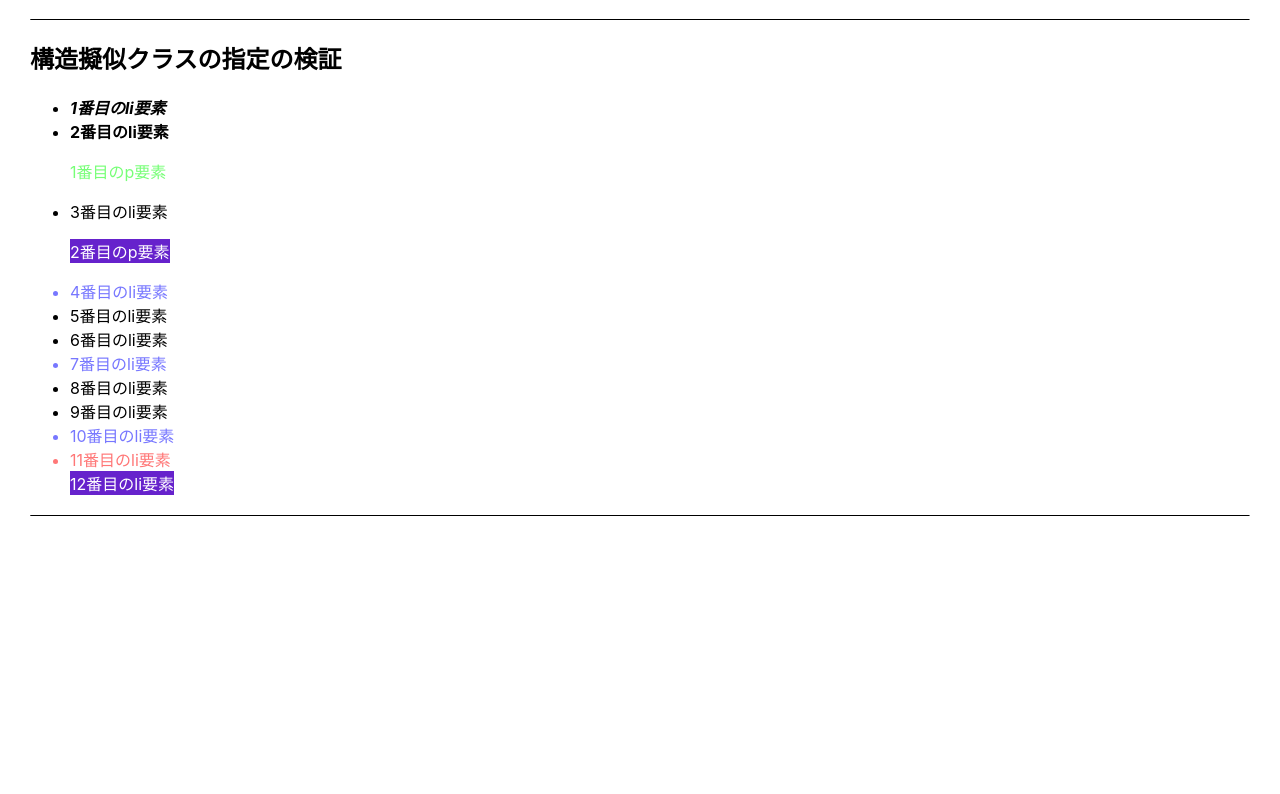
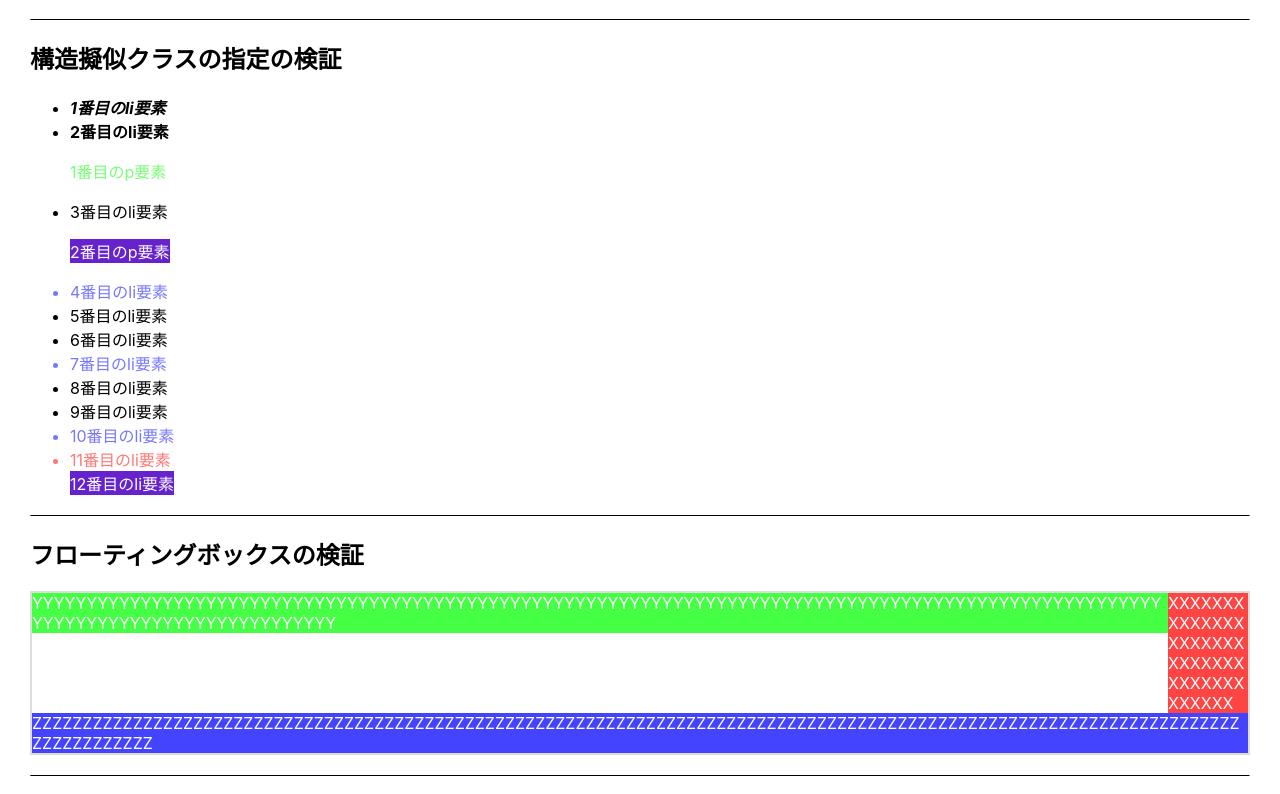
Before and after one commit to 02kK/nextjs-chaotic-playground, a Next.js app: page /playground/style in a window 1280 px wide. Shown: the part 396-1190 px from the top of the page. Before the commit the page ends 952 px from the top, so only its background shows below. Built offline with nearby package versions, Linux system fonts and the light colour scheme.

Commit message:
フローティングボックスの検証

```diff
--- a/src/pages/playground/style.tsx
+++ b/src/pages/playground/style.tsx
@@ -43,6 +43,20 @@ const Style = () => {
             <li>12番目のli要素</li>
           </ul>
         </SDiv2>
+        <SDivider />
+        <SDiv3>
+          <h2>フローティングボックスの検証</h2>
+          <h3></h3>
+          <div className="container_block">
+            <div className="a">XXXXXXXXXXXXXXXXXXXXXXXXXXXXXXXXXXXXXXXXX</div>
+            <div className="b">
+              YYYYYYYYYYYYYYYYYYYYYYYYYYYYYYYYYYYYYYYYYYYYYYYYYYYYYYYYYYYYYYYYYYYYYYYYYYYYYYYYYYYYYYYYYYYYYYYYYYYYYYYYYYYYYYYYYYYYYYYYYYYYYYYYYYYY
+            </div>
+            <div className="c">
+              ZZZZZZZZZZZZZZZZZZZZZZZZZZZZZZZZZZZZZZZZZZZZZZZZZZZZZZZZZZZZZZZZZZZZZZZZZZZZZZZZZZZZZZZZZZZZZZZZZZZZZZZZZZZZZZZZZZZZZZZZZZZZZZZZZZZZ
+            </div>
+          </div>
+        </SDiv3>
         <SDivider />
       </>
     </StyledPGContainer>
@@ -174,4 +188,28 @@ const SDiv2 = styled.div`
   }
 `;
 
+const SDiv3 = styled.div`
+  .container_block {
+    display: flow-root;
+    border: 2px solid #ddd;
+    & > div {
+      height: auto;
+      overflow-wrap: break-word;
+      color: #fff;
+    }
+    .a {
+      float: right;
+      width: 80px;
+      background-color: #f44;
+    }
+    .b {
+      background-color: #4f4;
+    }
+    .c {
+      clear: both;
+      background-color: #44f;
+    }
+  }
+`;
+
 export default Style;
```
